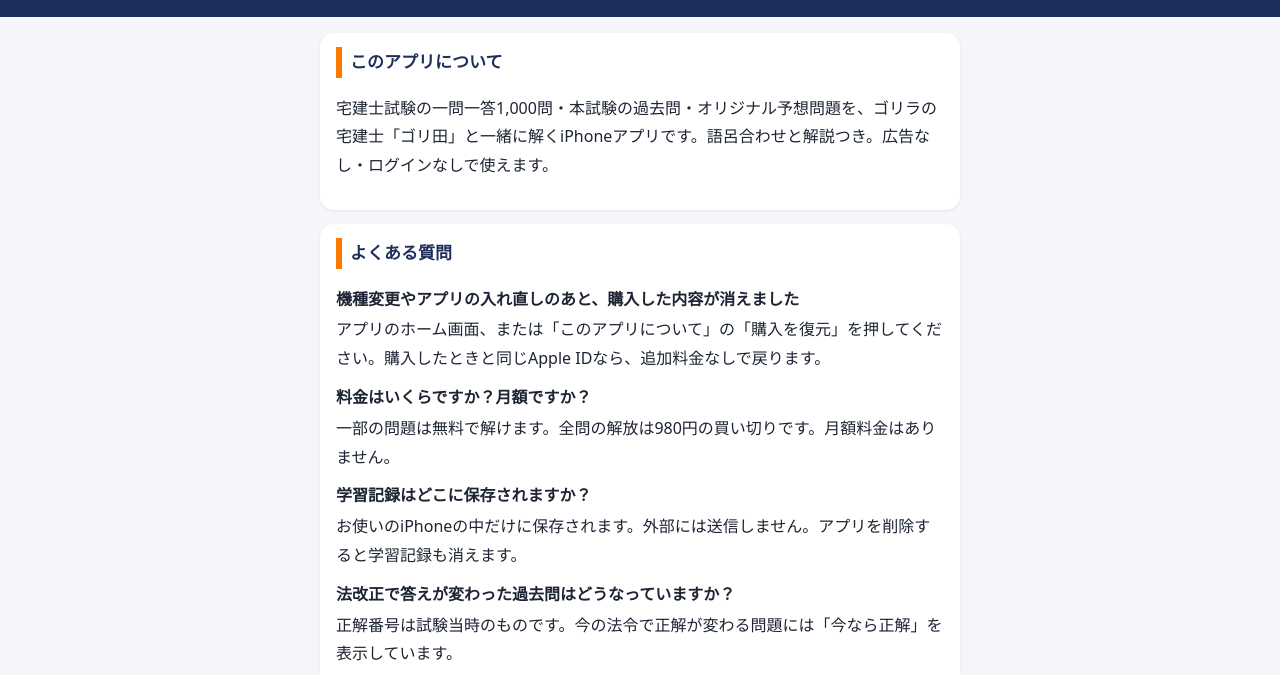
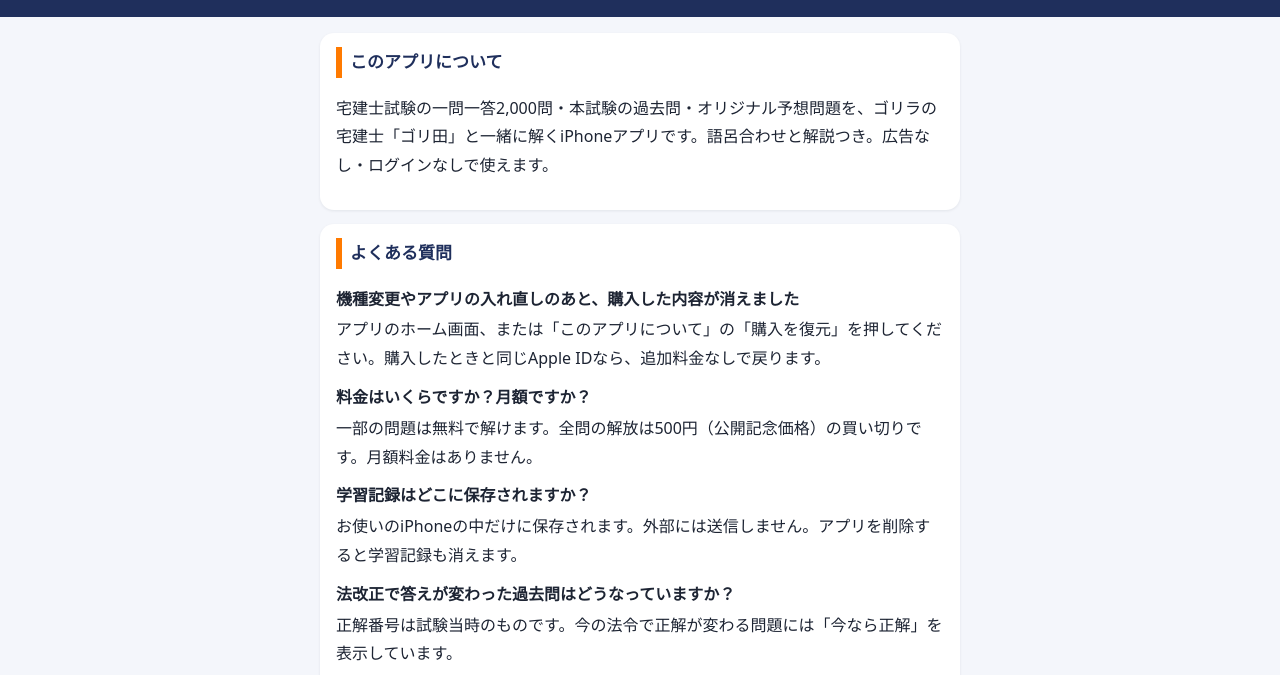
Before and after one commit to gorioshi-zemi/gorioshi-zemi.github.io, a plain HTML site: page index.html in a window 1280 px wide. Shown: the part 90-765 px from the top of the page. Drawn offline with Linux system fonts and the light colour scheme.

Commit message:
サポート：2,000問・全問解放500円（公開記念価格）

```diff
--- a/index.html
+++ b/index.html
@@ -25,7 +25,7 @@
 <main>
   <section>
     <h2>このアプリについて</h2>
-    <p>宅建士試験の一問一答1,000問・本試験の過去問・オリジナル予想問題を、ゴリラの宅建士「ゴリ田」と一緒に解くiPhoneアプリです。語呂合わせと解説つき。広告なし・ログインなしで使えます。</p>
+    <p>宅建士試験の一問一答2,000問・本試験の過去問・オリジナル予想問題を、ゴリラの宅建士「ゴリ田」と一緒に解くiPhoneアプリです。語呂合わせと解説つき。広告なし・ログインなしで使えます。</p>
   </section>
   <section>
     <h2>よくある質問</h2>
@@ -33,7 +33,7 @@
       <dt>機種変更やアプリの入れ直しのあと、購入した内容が消えました</dt>
       <dd>アプリのホーム画面、または「このアプリについて」の「購入を復元」を押してください。購入したときと同じApple IDなら、追加料金なしで戻ります。</dd>
       <dt>料金はいくらですか？月額ですか？</dt>
-      <dd>一部の問題は無料で解けます。全問の解放は980円の買い切りです。月額料金はありません。</dd>
+      <dd>一部の問題は無料で解けます。全問の解放は500円（公開記念価格）の買い切りです。月額料金はありません。</dd>
       <dt>学習記録はどこに保存されますか？</dt>
       <dd>お使いのiPhoneの中だけに保存されます。外部には送信しません。アプリを削除すると学習記録も消えます。</dd>
       <dt>法改正で答えが変わった過去問はどうなっていますか？</dt>
```
